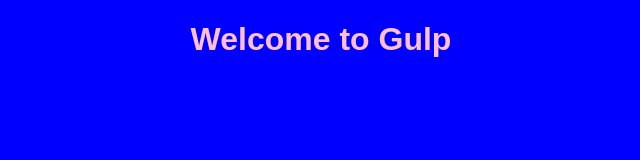
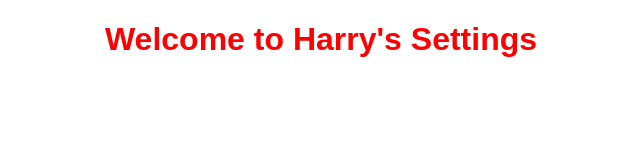
Before and after one commit to harrypujols/gulp, a plain HTML site: page index.html in a window 1280 px wide. Shown: the whole page, without its empty margins (319-959 px from the left). Drawn offline with nearby package versions, Linux system fonts and the light colour scheme.

```diff
--- a/css/main.css
+++ b/css/main.css
@@ -395,11 +395,11 @@
 }
 
 body {
-  background: blue;
+  background: white;
 }
 
 h1 {
-  color: pink;
+  color: red;
   text-align: center;
 }
 
--- a/index.html
+++ b/index.html
@@ -6,7 +6,7 @@
     <link rel="stylesheet" href="css/main.css">
   </head>
   <body>
-    <h1>Welcome to Gulp</h1>
+    <h1>Welcome to Harry&#39;s Settings</h1>
     <!-- scripts-->
     <script src="js/modernizr.js"></script>
     <script src="//ajax.googleapis.com/ajax/libs/jquery/1.11.0/jquery.min.js"></script>
```
